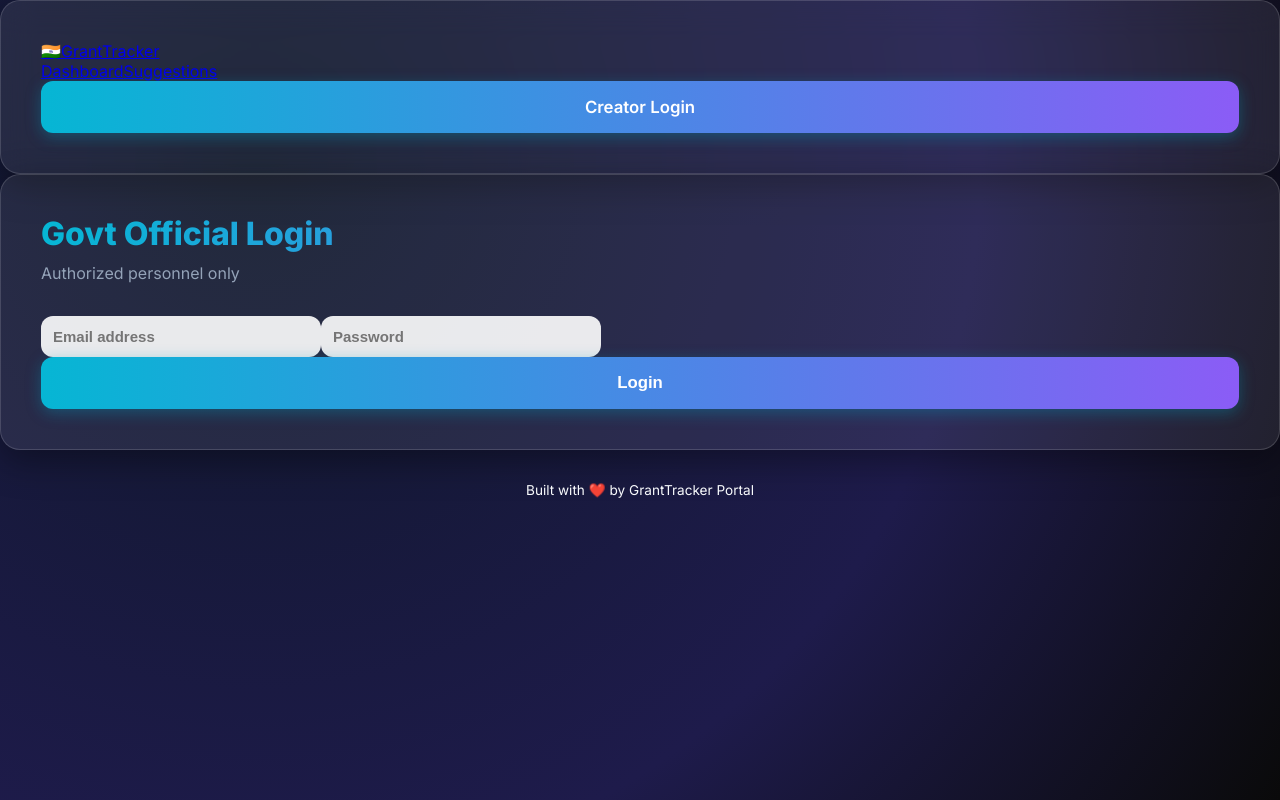
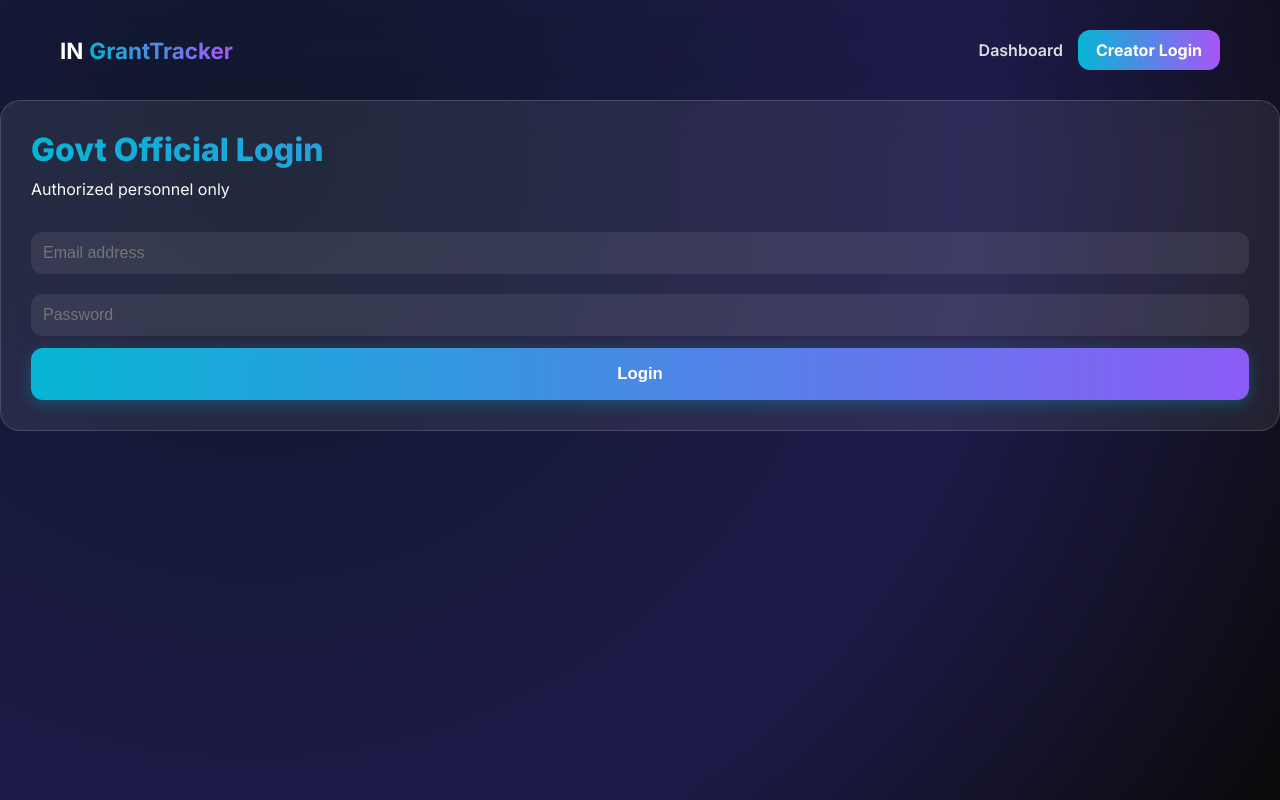
Before and after one commit to mamothai/grant-tracker-frontend, a React (Vite) app: page /gov-login in a window 1280 px wide. Built offline with nearby package versions, Linux system fonts and the light colour scheme.

Commit message:
restored screenshot design (Version A) with full animations and pages

```diff
--- a/src/App.css
+++ b/src/App.css
@@ -1,254 +1,185 @@
-/* =========================================================
-   GLOBAL
-========================================================= */
-
-@import url('https://fonts.googleapis.com/css2?family=Inter:wght@400;500;600;700;800&display=swap');
-
-:root {
-  --cyan: #06b6d4;
-  --purple: #8b5cf6;
-  --muted: #94a3b8;
-  --white: #ffffff;
-
-  --glass-bg: rgba(255, 255, 255, 0.08);
-  --glass-border: rgba(255, 255, 255, 0.15);
-  --shadow: 0 12px 35px rgba(0,0,0,0.35);
-}
-
+/* ====================== GLOBAL ====================== */
 body {
   margin: 0;
-  font-family: "Inter", sans-serif;
+  font-family: Inter, sans-serif;
   background: linear-gradient(to bottom right, #0f172a, #1e293b);
   color: white;
   overflow-x: hidden;
 }
 
-/* CONTAINER WRAPPER */
-.home-wrapper {
-  width: min(1100px, 90%);
-  margin: 0 auto;
-  padding-bottom: 60px;
+a { text-decoration: none; }
+
+/* ====================== NAVBAR ====================== */
+.nav {
+  width: min(1200px, 95%);
+  margin: 16px auto;
+  padding: 14px 20px;
+
+  display: flex;
+  justify-content: space-between;
+  align-items: center;
+
+  backdrop-filter: blur(12px);
 }
 
-
-/* =========================================================
-   GLASSY CARD
-========================================================= */
-
-.glassy {
-  background: var(--glass-bg);
-  border: 1px solid var(--glass-border);
-  backdrop-filter: blur(18px);
-  border-radius: 20px;
-  padding: 40px;
-  box-shadow: var(--shadow);
-  transition: 0.25s ease-out;
+.brand {
+  font-size: 1.4rem;
+  font-weight: 700;
+  display: flex;
+  gap: 6px;
+  color: white;
 }
 
-.glassy:hover {
-  transform: translateY(-3px);
+.brand-gradient {
+  background: linear-gradient(90deg, #06b6d4, #a855f7);
+  -webkit-background-clip: text;
+  -webkit-text-fill-color: transparent;
 }
 
-
-/* =========================================================
-   HERO SECTION
-========================================================= */
-
-.hero-section {
-  padding: 120px 10px 60px;
-  text-align: center;
+.nav-links {
+  display: flex;
+  gap: 15px;
+  align-items: center;
 }
 
-.hero-content {
-  max-width: 900px;
-  margin: auto;
+.nav-link {
+  font-weight: 600;
+  color: white;
+  opacity: 0.85;
+}
+
+.nav-btn {
+  padding: 10px 18px;
+  border-radius: 12px;
+  font-weight: 700;
+  background: linear-gradient(90deg, #06b6d4, #a855f7);
+  color: white;
+}
+
+/* ====================== HERO ====================== */
+.hero-wrapper {
+  width: min(1200px, 95%);
+  margin: 100px auto;
+  display: flex;
+  justify-content: space-between;
+  gap: 30px;
+}
+
+.hero-left {
+  width: 55%;
 }
 
 .hero-title {
-  font-size: clamp(32px, 4vw, 48px);
+  font-size: clamp(36px, 5vw, 60px);
   font-weight: 800;
 }
 
 .hero-sub {
+  color: #cbd5e1;
   font-size: 18px;
-  margin: 12px auto 30px;
-  color: var(--muted);
-  max-width: 650px;
+  margin: 10px 0 25px;
+  max-width: 480px;
 }
 
-.gradient {
-  background: linear-gradient(90deg, var(--cyan), var(--purple));
-  -webkit-background-clip: text;
-  -webkit-text-fill-color: transparent;
+.big-btn {
+  padding: 16px 18px;
+  font-size: 18px;
+  width: 280px;
+  border-radius: 14px;
+  background: linear-gradient(90deg, #06b6d4, #a855f7);
+  color: white;
+  font-weight: 700;
 }
 
-.muted {
-  color: var(--muted);
-}
-
-
-/* =========================================================
-   BUTTONS
-========================================================= */
-
-.btn {
-  display: inline-flex;
-  justify-content: center;
-  align-items: center;
-  border: none;
-  padding: 14px 18px;
+.small-btn {
+  padding: 12px 18px;
+  width: 140px;
+  margin-left: 12px;
+  border: 1px solid white;
+  color: white;
   border-radius: 12px;
-  font-weight: 700;
-  cursor: pointer;
-  text-decoration: none;
-  transition: 0.25s;
-}
-
-.btn-primary {
-  background: linear-gradient(90deg, var(--cyan), var(--purple));
-  color: white;
-  box-shadow: 0 10px 24px rgba(6, 182, 212, 0.35);
-}
-.btn-primary:hover {
-  transform: translateY(-2px);
-}
-
-.btn-ghost {
-  background: rgba(255,255,255,0.10);
-  border: 1px solid rgba(255,255,255,0.25);
-  color: white;
-}
-.btn-ghost:hover {
-  background: rgba(255,255,255,0.15);
-  transform: translateY(-2px);
 }
 
 .hero-buttons {
   display: flex;
-  gap: 15px;
-  flex-wrap: wrap;
-  justify-content: center;
+  align-items: center;
 }
 
+/* Right Side Icon */
+.hero-right {
+  width: 45%;
+  display: flex;
+  justify-content: center;
+  align-items: center;
+}
 
-/* =========================================================
-   SECTIONS
-========================================================= */
+.hero-icon {
+  width: 340px;
+  opacity: 0.9;
+  filter: drop-shadow(0 0 18px rgba(168, 85, 247, 0.4));
+}
 
-.section {
-  margin-top: 80px;
+/* ====================== GLASS & CARDS ====================== */
+.glassy {
+  background: rgba(255, 255, 255, 0.08);
+  border: 1px solid rgba(255, 255, 255, 0.15);
+  backdrop-filter: blur(16px);
+  border-radius: 20px;
+  padding: 30px;
+}
+
+/* ====================== CHART PAGE ====================== */
+.chart-wrapper {
+  width: min(1200px, 95%);
+  margin: 60px auto;
   text-align: center;
 }
 
-.section-title {
-  font-size: 30px;
-  font-weight: 800;
-  margin-bottom: 10px;
+.chart-card {
+  margin-top: 25px;
+  padding: 30px;
 }
 
-
-/* =========================================================
-   FEATURES GRID
-========================================================= */
-
-.features-grid {
-  margin-top: 28px;
-  display: grid;
-  gap: 20px;
-  grid-template-columns: repeat(auto-fit, minmax(250px, 1fr));
+/* ====================== SUGGESTION BOX ====================== */
+.suggest-wrapper {
+  width: min(600px, 90%);
+  margin: 100px auto;
 }
 
-.feature-card {
-  padding: 24px;
+.suggest-card {
+  margin-top: 20px;
 }
 
-.feature-title {
-  font-size: 20px;
-  font-weight: 700;
-  margin-bottom: 8px;
-}
-
-.feature-text {
-  color: var(--muted);
-  font-size: 15px;
-}
-
-
-/* =========================================================
-   SEARCH SECTION
-========================================================= */
-
-.search-row {
-  margin-top: 18px;
-  display: flex;
-  gap: 10px;
-  justify-content: center;
-  flex-wrap: wrap;
-}
-
-.input {
-  width: 280px;
+/* ====================== INPUT STYLES ====================== */
+.input, .textarea {
+  width: 100%;
   padding: 12px;
   border-radius: 12px;
   border: none;
-  background: rgba(255,255,255,0.9);
-  color: #111;
-  font-weight: 600;
-  font-size: 15px;
+  margin-bottom: 12px;
+  font-size: 16px;
 }
 
-.input:focus {
-  outline: none;
-  box-shadow: 0 0 0 3px rgba(6,182,212,0.3);
-}
+.textarea { resize: vertical; }
 
-
-/* =========================================================
-   ABOUT SECTION
-========================================================= */
-
-.about-text {
-  max-width: 750px;
-  margin: 0 auto;
-  color: var(--muted);
-  font-size: 16px;
-  line-height: 1.6;
-}
-
-
-/* =========================================================
-   ANIMATIONS
-========================================================= */
-
-.fade-in {
-  opacity: 0;
-  animation: fadeIn 0.8s forwards ease-out;
-}
-
+/* ====================== ANIMATIONS ====================== */
 .fade-up {
   opacity: 0;
-  transform: translateY(24px);
-  animation: fadeUp 0.8s forwards ease-out;
+  transform: translateY(20px);
+  animation: fadeUp 0.7s forwards ease-out;
 }
 
 .float-up {
   opacity: 0;
   transform: translateY(30px);
-  animation: floatUp 1s forwards cubic-bezier(.25,.75,.15,1);
+  animation: floatUp 0.9s forwards ease-out;
 }
 
-.delay-1 { animation-delay: 0.15s; }
-.delay-2 { animation-delay: 0.30s; }
-
-@keyframes fadeIn {
-  to { opacity: 1; }
-}
+.delay-1 { animation-delay: 0.2s; }
 
 @keyframes fadeUp {
   to { opacity: 1; transform: translateY(0); }
 }
-
 @keyframes floatUp {
-  0% { opacity: 0; transform: translateY(30px); }
-  100% { opacity: 1; transform: translateY(0); }
+  to { opacity: 1; transform: translateY(0); }
 }
--- a/src/App.jsx
+++ b/src/App.jsx
@@ -1,16 +1,13 @@
 import { Routes, Route, Navigate, Link } from "react-router-dom";
-import { useEffect, useState } from "react";
-
-import Home from "./Home.jsx";                          // New scroll homepage
+import Home from "./Home.jsx";
 import GrantSectorChart from "./components/GrantSectorChart.jsx";
-import SuggestionBox from "./SuggestionBox.jsx";        // NEW page
+import SuggestionBox from "./SuggestionBox.jsx";
 import CreateGrant from "./createGrant.jsx";
 import GovLogin from "./GovLogin.jsx";
 import GovDashboard from "./GovDashboard.jsx";
 import PublicView from "./PublicView.jsx";
 import SectorDetails from "./pages/SectorDetails.jsx";
 import CreatorLogin from "./CreatorLogin.jsx";
-
 import "./App.css";
 
 export default function App() {
@@ -29,64 +26,24 @@ export default function App() {
         <Route path="/view/:id" element={<PublicView />} />
         <Route path="/sectors/:sectorName" element={<SectorDetails />} />
 
-        {/* Redirect unknown URLs back to home */}
         <Route path="*" element={<Navigate to="/" replace />} />
       </Routes>
-
-      <Footer />
     </div>
   );
 }
 
-/* ===========================================================
-   NAVBAR
-=========================================================== */
 function Navbar() {
-  const [isCreator, setIsCreator] = useState(false);
-
-  useEffect(() => {
-    setIsCreator(localStorage.getItem("creatorAuth") === "true");
-  }, []);
-
-  const logout = () => {
-    localStorage.removeItem("creatorAuth");
-    window.location.href = "/";
-  };
-
   return (
-    <header className="nav glassy fade-in">
+    <header className="nav fade-in">
       <Link to="/" className="brand">
-        <span className="flag">🇮🇳</span>
-        <span className="brand-text">GrantTracker</span>
+        <span className="brand-flag">IN</span>
+        <span className="brand-gradient">GrantTracker</span>
       </Link>
 
       <nav className="nav-links">
-        <Link to="/chart" className="nav-link">Dashboard</Link>
-        <Link to="/suggestions" className="nav-link">Suggestions</Link>
-
-        {isCreator ? (
-          <button className="btn btn-ghost" onClick={logout}>
-            Logout
-          </button>
-        ) : (
-          <Link to="/creator-login" className="btn btn-primary">
-            Creator Login
-          </Link>
-        )}
+        <Link className="nav-link" to="/chart">Dashboard</Link>
+        <Link className="nav-btn" to="/creator-login">Creator Login</Link>
       </nav>
     </header>
   );
 }
-
-/* ===========================================================
-   FOOTER
-=========================================================== */
-function Footer() {
-  return (
-    <footer className="footer fade-in">
-      <p>
-        Built with ❤️ by <span className="gradient-ink">GrantTracker Portal</span>
-      </p>
-    </footer>
-  );
-}
--- a/src/Home.jsx
+++ b/src/Home.jsx
@@ -1,102 +1,40 @@
 import { Link } from "react-router-dom";
-import "./scrollAnimations.css";
 import "./App.css";
 
 export default function Home() {
   return (
-    <div className="home-wrapper">
+    <div className="hero-wrapper fade-up">
 
-      {/* ================= HERO SECTION ================= */}
-      <section className="hero-section fade-up">
-        <div className="hero-content glassy float-up">
-          <h1 className="hero-title">
-            <span className="muted">IN</span>{" "}
-            <span className="gradient">GrantTracker Portal</span>
+      {/* LEFT SIDE */}
+      <div className="hero-left float-up">
+        <h1 className="hero-title gradient">
+          GrantTracker Portal
         </h1>
 
         <p className="hero-sub">
-            A transparent digital platform for monitoring India’s government grants,
-            ensuring accountability and public visibility.
+          Streamlining transparency, empowering creators, and enabling real-time public visibility
+          — all in one digital ecosystem.
         </p>
 
         <div className="hero-buttons">
-            <Link to="/chart" className="btn btn-primary">
-              View Dashboard
+          <Link to="/chart" className="btn-primary big-btn">
+            Explore Dashboard
           </Link>
-            <Link to="/suggestions" className="btn btn-ghost">
-              Suggestion Box
+
+          <Link to="/creator-login" className="btn-ghost small-btn">
+            Creator Login
           </Link>
         </div>
       </div>
-      </section>
 
-      {/* ================= FEATURES SECTION ================= */}
-      <section className="section fade-in">
-        <h2 className="section-title gradient">Why GrantTracker?</h2>
-
-        <div className="features-grid">
-          <div className="feature-card glassy float-up">
-            <h3 className="feature-title">📊 Real-time Data</h3>
-            <p className="feature-text">
-              Access up-to-date grant allocations, schemes, and sector-wide
-              statistics in a clean visual dashboard.
-            </p>
+      {/* RIGHT SIDE ICON */}
+      <div className="hero-right fade-up delay-1">
+        <img
+          src="https://i.ibb.co/dkXZVds/neon-network-icon.png"
+          alt="neon-icon"
+          className="hero-icon"
+        />
       </div>
-
-          <div className="feature-card glassy float-up delay-1">
-            <h3 className="feature-title">🔍 Public Transparency</h3>
-            <p className="feature-text">
-              View how public funds are used, updated by registered government officials.
-            </p>
-          </div>
-
-          <div className="feature-card glassy float-up delay-2">
-            <h3 className="feature-title">💬 Public Suggestions</h3>
-            <p className="feature-text">
-              Citizens can submit concerns or suggestions using a grant ID,
-              directly reaching the project creator.
-            </p>
-          </div>
-        </div>
-      </section>
-
-      {/* ================= SEARCH SECTION ================= */}
-      <section className="section fade-in">
-        <h2 className="section-title gradient">Quick Grant Lookup</h2>
-        <p className="muted">Easily access grant details using its ID.</p>
-
-        <div className="search-row">
-          <input
-            id="public-id"
-            placeholder="Enter Grant ID (e.g. GT-2025-1024)"
-            className="input"
-          />
-
-          <button
-            className="btn btn-primary"
-            onClick={() => {
-              const id = document.getElementById("public-id").value.trim();
-              if (!id) return alert("Please enter a Grant ID");
-              window.location.href = `/view/${encodeURIComponent(id)}`;
-            }}
-          >
-            View
-          </button>
-        </div>
-      </section>
-
-      {/* ================= ABOUT SECTION ================= */}
-      <section className="section fade-in">
-        <h2 className="section-title gradient">About the Platform</h2>
-
-        <p className="about-text">
-          GrantTracker Portal is a modern digital system designed to bring
-          clarity and structured monitoring to government-funded projects.
-          Whether you're a citizen, creator, or official, our platform
-          helps you track progress, review financial allocation,
-          and contribute suggestions.
-        </p>
-      </section>
 
     </div>
   );
```
Lines whose indentation alone changed are shown as unchanged.
